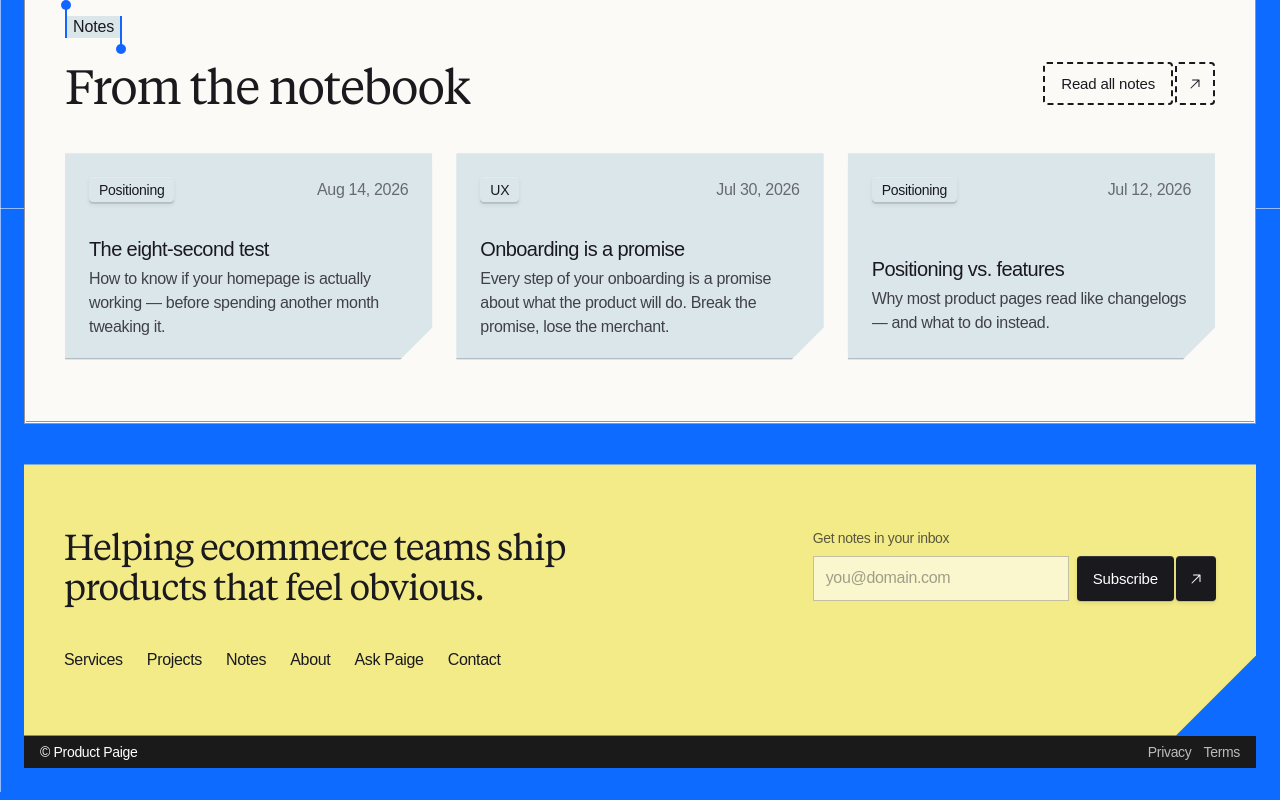
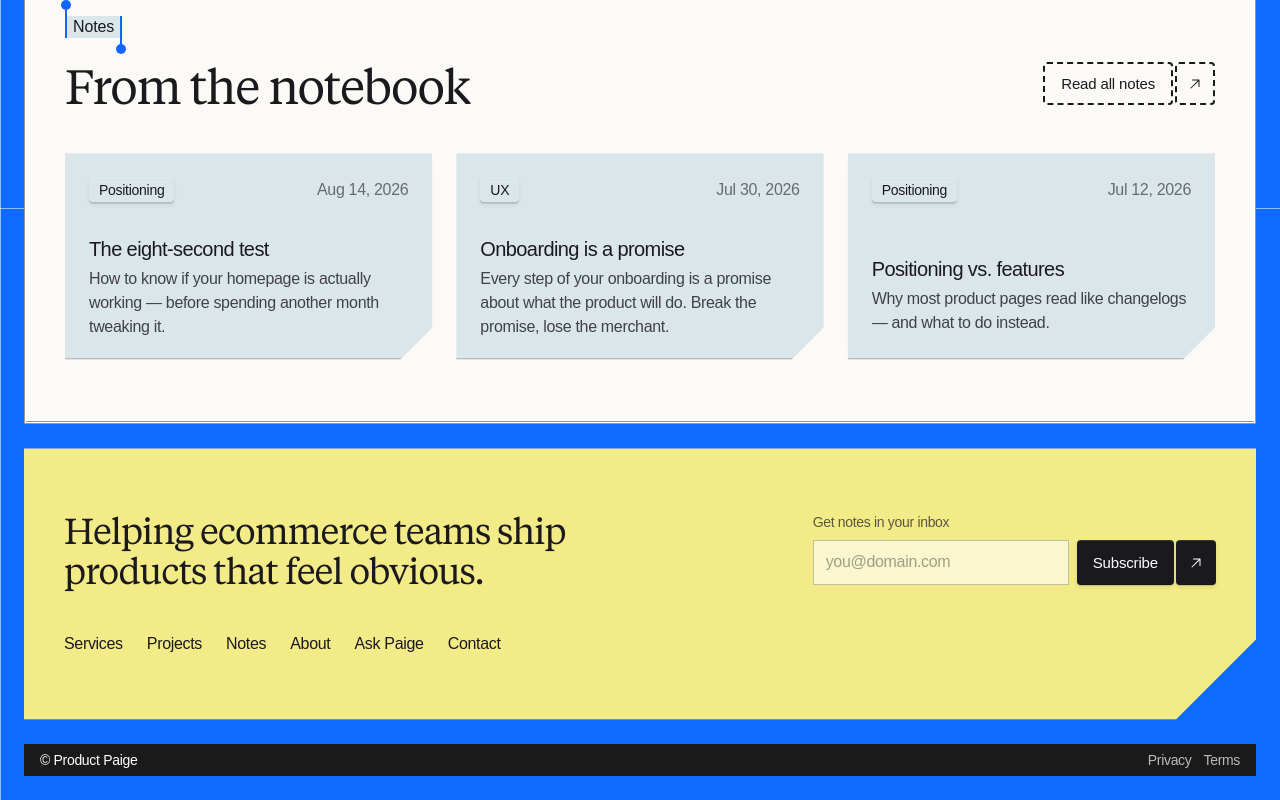
Before and after one commit to product-paige/product-paige, a Next.js app: page / in a window 1280 px wide. Shown: the part 3792-4592 px from the top of the page. Built offline with nearby package versions, Linux system fonts and the light colour scheme; a web font is replaced by a local one.

Commit message:
Layout: 24px gap page-content ↔ footer ↔ bottom-bar

```diff
--- a/app/layout.tsx
+++ b/app/layout.tsx
@@ -165,13 +165,15 @@
             </div>
             <main data-layer="page-content">{children}</main>
           </div>
-          {/* CTA + footer sit OUTSIDE the paper content frame, with a 40px
+          {/* CTA + footer sit OUTSIDE the paper content frame, with a 24px
               gap so the closing plaque reads as its own moment on the
-              blueprint rail. */}
-          <div data-layer="site-footer-wrap" className="mt-10">
+              blueprint rail. Bottom bar sits 24px below the footer. */}
+          <div data-layer="site-footer-wrap" className="mt-6">
             <SiteFooter />
           </div>
-          <SiteBottomBar />
+          <div className="mt-6">
+            <SiteBottomBar />
+          </div>
         </div>
       </body>
     </html>
```
